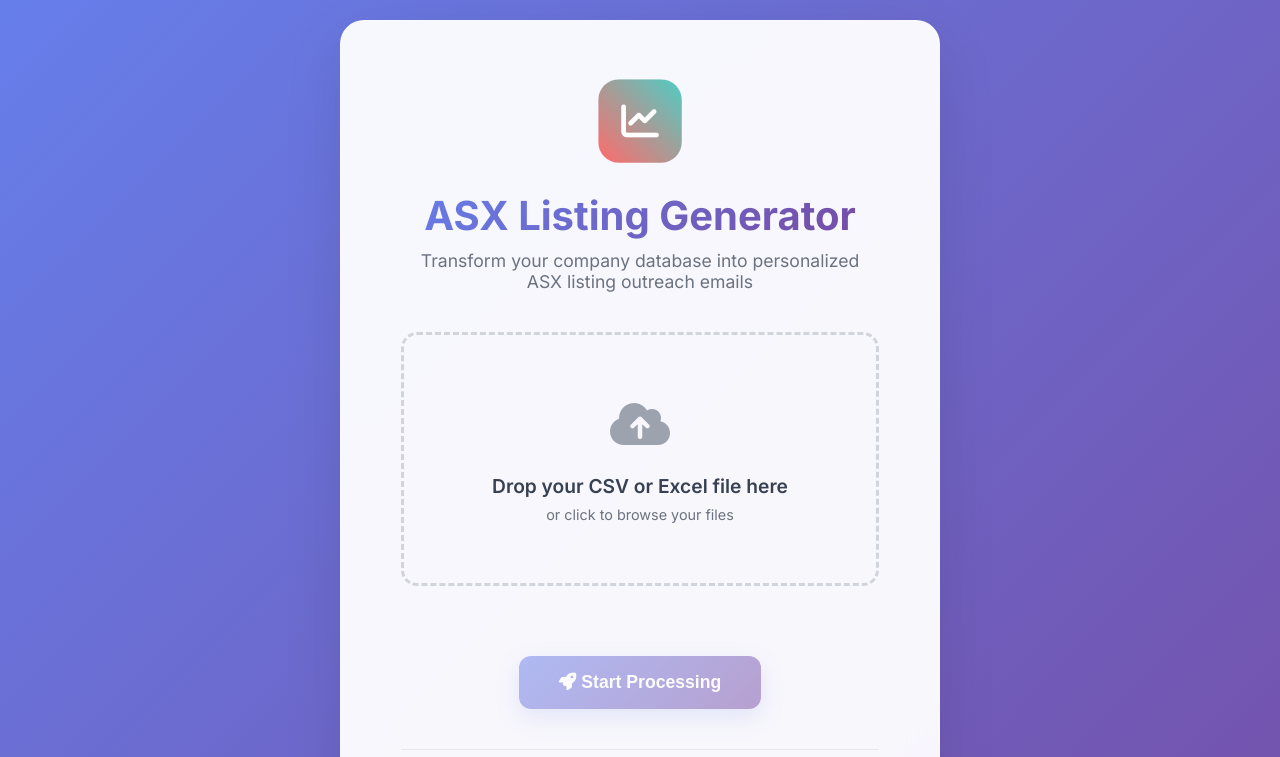
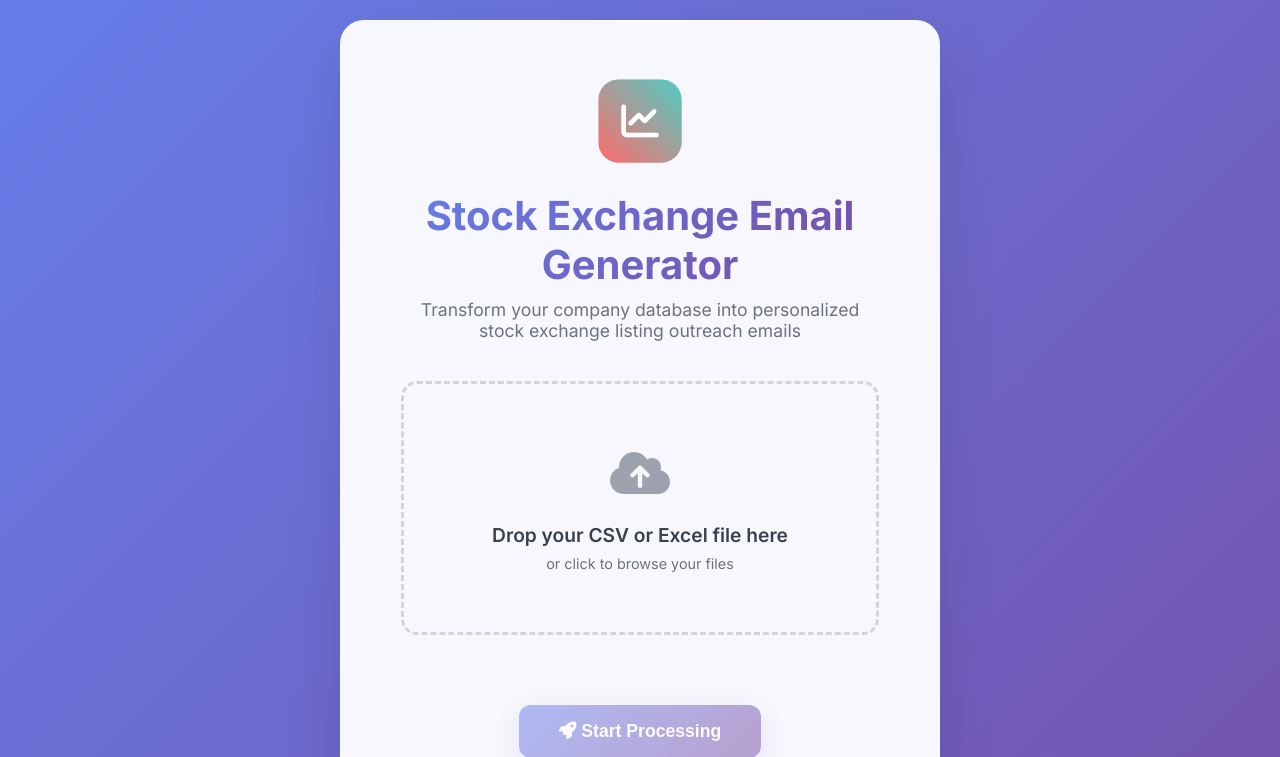
Before and after one commit to nicholasconoplia/miningmetals, a Flask app: page / in a window 1280 px wide. Shown: the top 757 px of the page. Run offline with Flask 3, Linux system fonts and the light colour scheme.

Commit message:
Remove ASX branding - make app generic for stock exchange listings

```diff
--- a/app.py
+++ b/app.py
@@ -25,7 +25,7 @@ os.makedirs("templates", exist_ok=True)
 # Health check endpoint for Vercel
 @app.route("/health")
 def health_check():
-    return {"status": "healthy", "message": "ASX Email Generator is running"}, 200
+    return {"status": "healthy", "message": "Stock Exchange Email Generator is running"}, 200
 
 def find_column(df, possible_names):
     """
@@ -436,7 +436,7 @@ def generate_emails():
             completion = client.chat.completions.create(
                 model="gpt-3.5-turbo",  # free-trial tier model
                 messages=[
-                    {"role": "system", "content": "You are an email generator specializing in ASX listing outreach."},
+                    {"role": "system", "content": "You are an email generator specializing in stock exchange listing outreach."},
                     {"role": "user", "content": prompt}
                 ],
                 max_tokens=250,
@@ -466,7 +466,7 @@ def generate_emails():
 
 def analyze_company_data(row, df_columns):
     """
-    Intelligently analyze all available company data and categorize by relevance to ASX listing
+    Intelligently analyze all available company data and categorize by relevance to stock exchange listing
     """
     company_data = {
         'financial_metrics': {},
@@ -477,7 +477,7 @@ def analyze_company_data(row, df_columns):
         'other_relevant': {}
     }
 
-    # Define column categories for ASX listing relevance
+    # Define column categories for stock exchange listing relevance
     financial_keywords = ['market_cap', 'revenue', 'profit', 'ebitda', 'assets', 'debt', 'cash', 'capital', 'valuation', 'shares', 'price', 'dividend']
     business_keywords = ['sector', 'industry', 'business', 'description', 'products', 'services', 'operations', 'subsidiaries']
     geographic_keywords = ['country', 'headquarters', 'location', 'region', 'australian', 'asia', 'pacific', 'office']
@@ -529,7 +529,7 @@ def create_intelligent_prompt(company_name, company_data, headlines):
     # Build dynamic sections based on available data
     prompt_sections = []
 
-    prompt_sections.append(f"You are writing a highly personalized ASX listing proposal email to {company_name}.")
+    prompt_sections.append(f"You are writing a highly personalized stock exchange listing proposal email to {company_name}.")
 
     # Company Profile Section
     profile_details = []
@@ -573,17 +573,17 @@ def create_intelligent_prompt(company_name, company_data, headlines):
     # Australian connection
     aus_connection = any('australian' in str(v).lower() for v in geographic_info.values())
     if aus_connection:
-        strategic_points.append("- Leverage existing Australian presence for natural ASX progression")
+        strategic_points.append("- Leverage existing Australian presence for natural market progression")
 
     # Financial scale
     has_large_market_cap = any('billion' in str(v).lower() or 'million' in str(v).lower() for v in financial_info.values())
     if has_large_market_cap:
-        strategic_points.append("- Scale and financial profile suitable for ASX institutional investors")
+        strategic_points.append("- Scale and financial profile suitable for institutional investors")
 
     # Geographic expansion
     asia_pacific_presence = any(region in str(geographic_info).lower() for region in ['asia', 'pacific', 'singapore', 'hong kong', 'japan'])
     if asia_pacific_presence:
-        strategic_points.append("- Asia-Pacific presence aligns with ASX's regional investor base")
+        strategic_points.append("- Asia-Pacific presence aligns with regional investor base")
 
     # Add other relevant information
     if other_info:
@@ -599,7 +599,7 @@ def create_intelligent_prompt(company_name, company_data, headlines):
 TASK: Write a compelling, research-driven email that:
 1. Opens with specific reference to their recent developments or business profile
 2. Demonstrates deep understanding of their business and current situation
-3. Connects their specific circumstances to ASX listing advantages
+3. Connects their specific circumstances to stock exchange listing advantages
 4. Creates urgency based on their growth trajectory and market position
 5. Includes a clear call-to-action
 
@@ -608,7 +608,7 @@ STRATEGIC FOCUS AREAS:""")
     if strategic_points:
         prompt_sections.append("\n".join(strategic_points))
     else:
-        prompt_sections.append("- Access to Australian and Asia-Pacific capital markets\n- Regulatory advantages and investor familiarity\n- Currency diversification benefits")
+        prompt_sections.append("- Access to international capital markets\n- Regulatory advantages and investor familiarity\n- Currency diversification benefits")
 
     prompt_sections.append("""
 TONE: Professional, well-researched, and consultative (demonstrate you've done homework)
--- a/templates/results.html
+++ b/templates/results.html
@@ -4,7 +4,7 @@
 <head>
     <meta charset="UTF-8">
     <meta name="viewport" content="width=device-width, initial-scale=1.0">
-    <title>Generated Emails - ASX Listing Generator</title>
+    <title>Generated Emails - Stock Exchange Email Generator</title>
     <link href="https://fonts.googleapis.com/css2?family=Inter:wght@300;400;500;600;700&display=swap" rel="stylesheet">
     <link href="https://cdnjs.cloudflare.com/ajax/libs/font-awesome/6.0.0/css/all.min.css" rel="stylesheet">
     <style>
@@ -465,7 +465,7 @@
                 <div class="logo-icon">
                     <i class="fas fa-chart-line"></i>
                 </div>
-                <h1>ASX Listing Generator</h1>
+                <h1>Stock Exchange Email Generator</h1>
             </div>
             <div class="step-indicator">
                 <div class="step">Upload</div>
@@ -757,7 +757,7 @@
 
             const a = document.createElement('a');
             a.href = url;
-            a.download = 'asx-listing-emails.txt';
+            a.download = 'stock-exchange-emails.txt';
             document.body.appendChild(a);
             a.click();
             document.body.removeChild(a);
--- a/templates/select.html
+++ b/templates/select.html
@@ -4,7 +4,7 @@
 <head>
     <meta charset="UTF-8">
     <meta name="viewport" content="width=device-width, initial-scale=1.0">
-    <title>Select Companies - ASX Listing Generator</title>
+    <title>Select Companies - Stock Exchange Email Generator</title>
     <link href="https://fonts.googleapis.com/css2?family=Inter:wght@300;400;500;600;700&display=swap" rel="stylesheet">
     <link href="https://cdnjs.cloudflare.com/ajax/libs/font-awesome/6.0.0/css/all.min.css" rel="stylesheet">
     <style>
@@ -434,7 +434,7 @@
                 <div class="logo-icon">
                     <i class="fas fa-chart-line"></i>
                 </div>
-                <h1>ASX Listing Generator</h1>
+                <h1>Stock Exchange Email Generator</h1>
             </div>
             <div class="step-indicator">
                 <div class="step">Upload</div>
@@ -636,7 +636,7 @@
                     <i class="fas fa-magic"></i> Generate Personalized Emails
                 </button>
                 <div style="margin-top: 15px; font-size: 0.9rem; color: #6b7280;">
-                    Select companies above to generate AI-powered ASX listing emails
+                    Select companies above to generate AI-powered stock exchange listing emails
                 </div>
             </div>
         </form>
--- a/templates/upload.html
+++ b/templates/upload.html
@@ -4,7 +4,7 @@
 <head>
     <meta charset="UTF-8">
     <meta name="viewport" content="width=device-width, initial-scale=1.0">
-    <title>ASX Listing Email Generator</title>
+    <title>Stock Exchange Email Generator</title>
     <link href="https://fonts.googleapis.com/css2?family=Inter:wght@300;400;500;600;700&display=swap" rel="stylesheet">
     <link href="https://cdnjs.cloudflare.com/ajax/libs/font-awesome/6.0.0/css/all.min.css" rel="stylesheet">
     <style>
@@ -217,8 +217,8 @@
             <i class="fas fa-chart-line"></i>
         </div>
 
-        <h1>ASX Listing Generator</h1>
-        <p class="subtitle">Transform your company database into personalized ASX listing outreach emails</p>
+        <h1>Stock Exchange Email Generator</h1>
+        <p class="subtitle">Transform your company database into personalized stock exchange listing outreach emails</p>
 
         <form id="uploadForm" method="POST" enctype="multipart/form-data">
             <div class="upload-area" id="uploadArea">
```
Also changed, not shown: main.py (+10 -10 lines), README.md, vercel.json.
